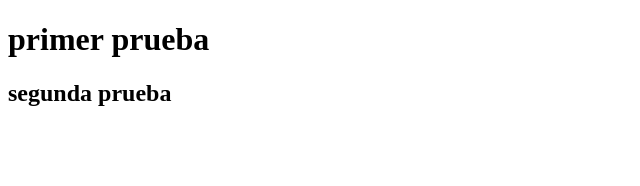
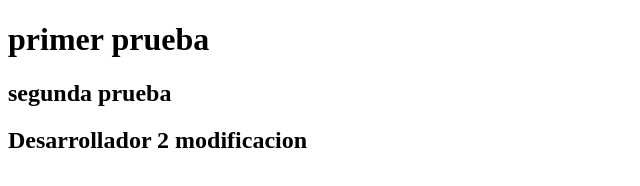
Before and after one commit to EdgarMesinoVega/ejemploproyecto, a plain HTML site: page index.html in a window 1280 px wide. Shown: the whole page, without its empty margins (0-640 px from the left). Drawn offline with Linux system fonts and the light colour scheme.

Commit message:
desarrollador 2 modificacion

```diff
--- a/index.html
+++ b/index.html
@@ -9,6 +9,6 @@
 <body>
     <h1>primer prueba</h1>
     <h2>segunda prueba</h2>
-
+    <h2>Desarrollador 2 modificacion</h2>
 </body>
 </html>
```
